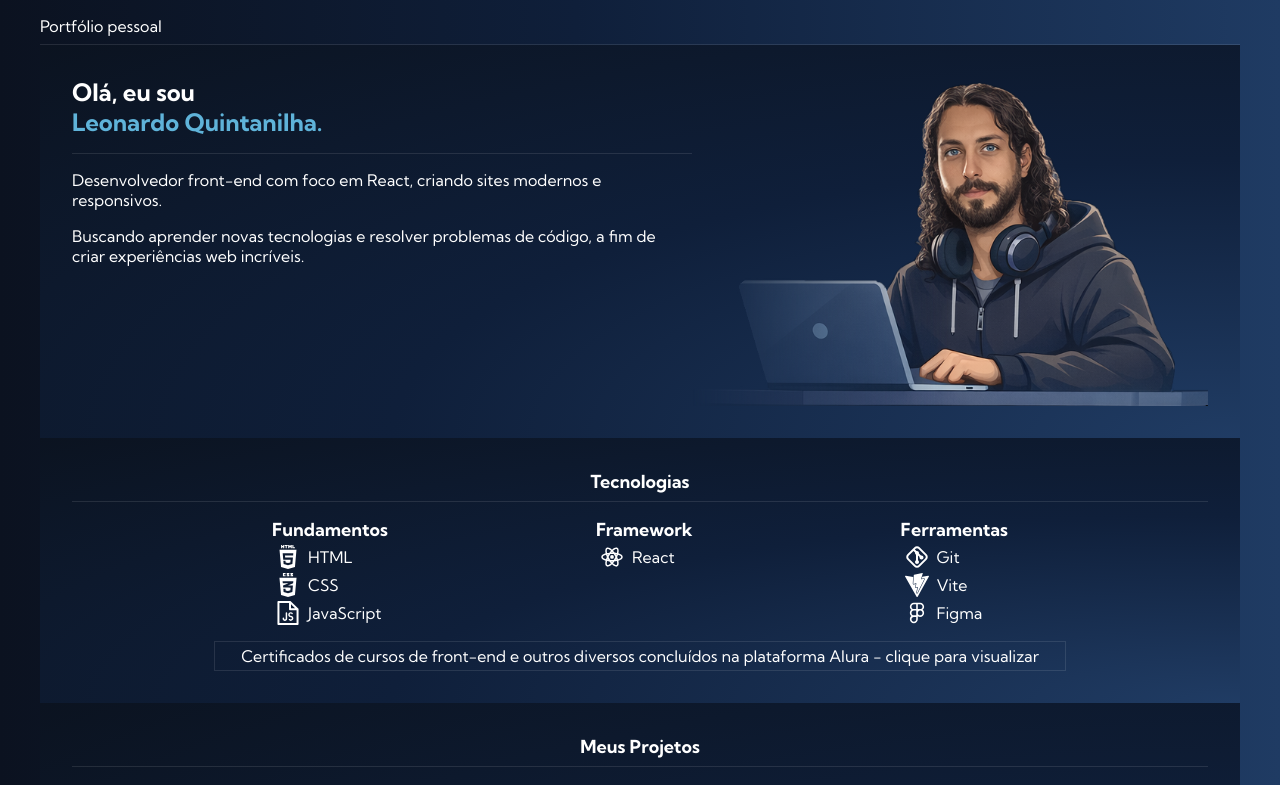
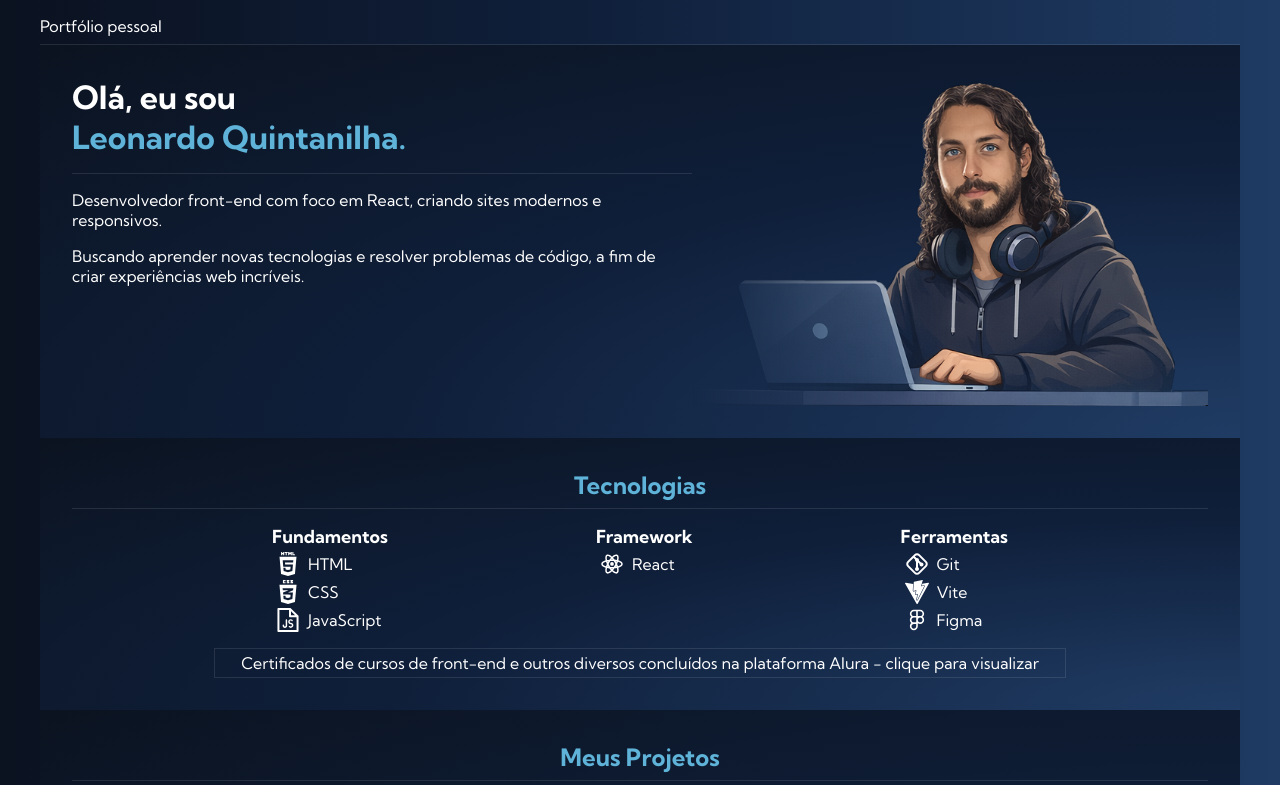
Before and after one commit to quintaleodev/portfolio, a React (Vite) app: page / in a window 1280 px wide. Shown: the top 785 px of the page. Built offline with nearby package versions, Linux system fonts and the light colour scheme.

Commit message:
Mais ajustes e padronização do estilo das tags de titulos

```diff
--- a/src/components/Projects/Projexts.styles.jsx
+++ b/src/components/Projects/Projexts.styles.jsx
@@ -52,10 +52,6 @@ export const ProjectsSection = styled.section`
         gap: var(--spacing-sm);
     }
 
-    .card__info--title{
-        font-size: var(--font-size-lg)
-    }
-
     @media (min-width: 768px) {
 
         .card__info{
--- a/src/components/Stacks/Stack.styles.jsx
+++ b/src/components/Stacks/Stack.styles.jsx
@@ -21,11 +21,6 @@ export const StackSection = styled.section`
         display: flex;
         flex-direction: column;
         gap: var(--spacing-xs);
-    }
-
-    .stack__category{
-
-        font-size: var(--font-size-lg);
     }
 
     .stack__category--list{
--- a/src/index.css
+++ b/src/index.css
@@ -109,7 +109,12 @@ h2 {
   width: 100%;
   border-bottom: 1px solid var(--title-line-color);
   padding-bottom: var(--spacing-sm);
+  color: var(--color-primary);
 
+}
+
+h3{
+    font-size: var(--font-size-lg)
 }
 
 @media (min-width: 1024px) {
@@ -117,4 +122,12 @@ h2 {
   .container {
     padding: var(--spacing-lg);
   }
+
+  h1{
+    font-size: var(--font-size-2xl);
+  }
+
+  h2{
+    font-size: var(--font-size-xl);
+  }
 }
```
